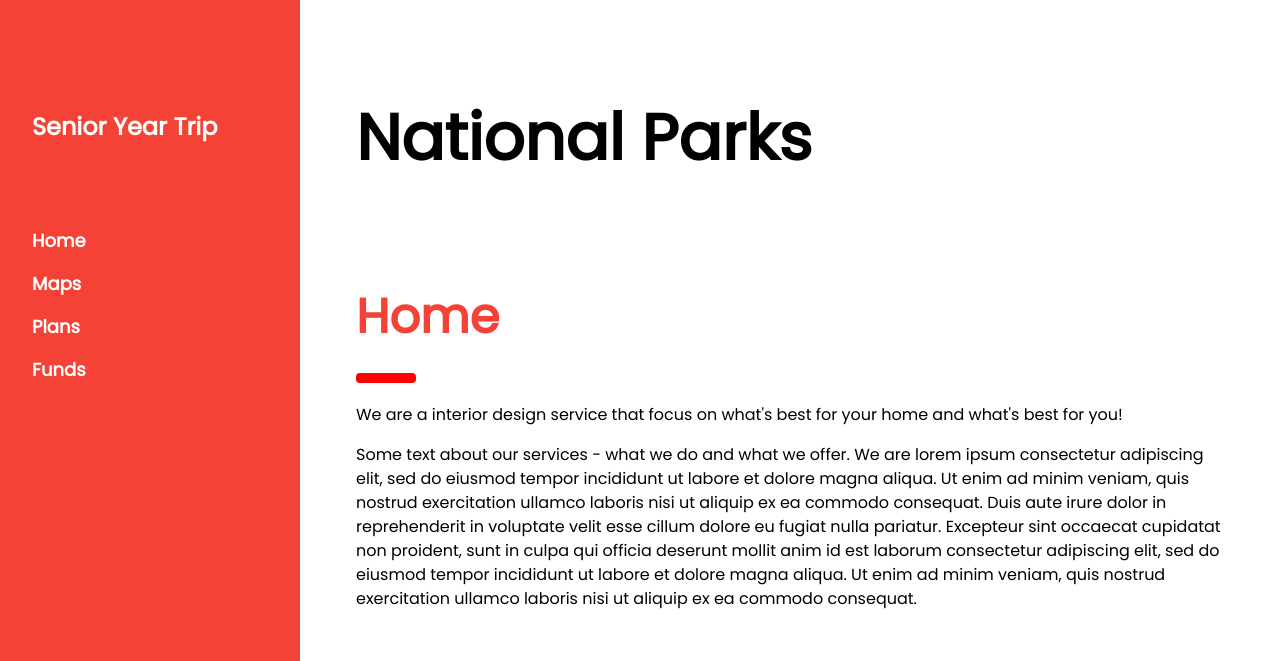
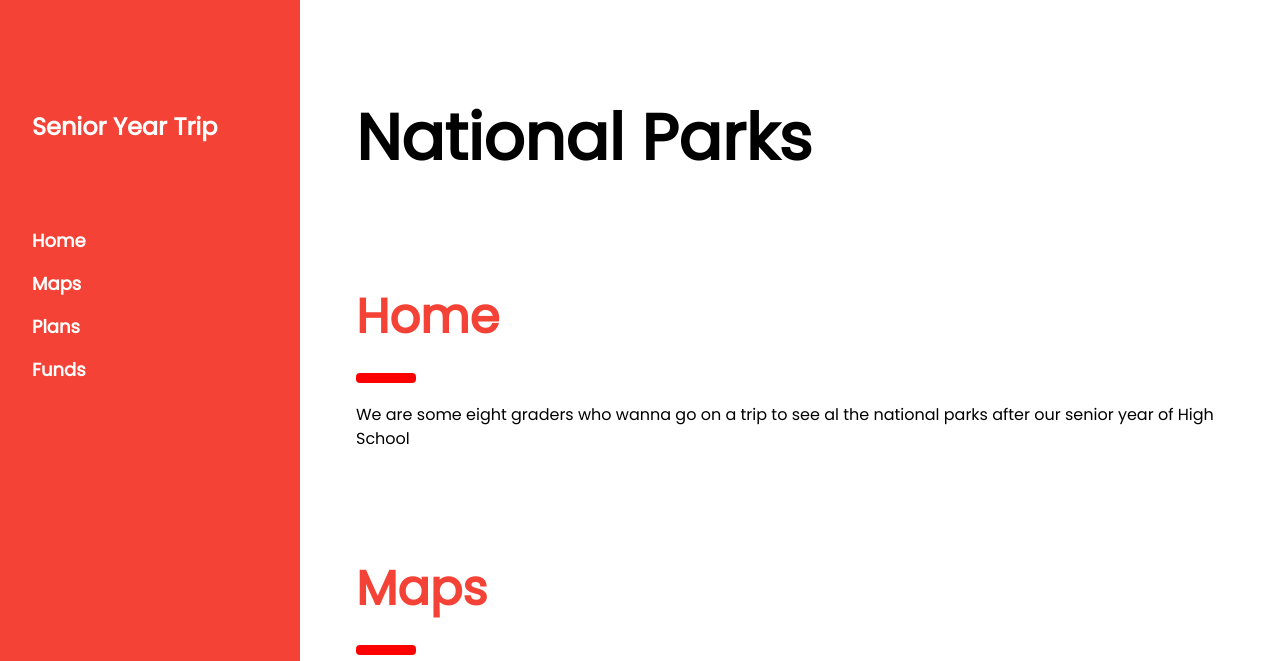
Before and after one commit to abenne62/abenne62.github.io, a plain HTML site: page 2025trip/index.html in a window 1280 px wide. Shown: the top 661 px of the page. Drawn offline with nearby package versions, Linux system fonts and the light colour scheme.

Commit message:
Update index.html

```diff
--- a/2025trip/index.html
+++ b/2025trip/index.html
@@ -51,10 +51,7 @@ body {font-size:16px;}
   <div class="w3-container" id="services" style="margin-top:75px">
     <h1 class="w3-xxxlarge w3-text-red"><b>Home</b></h1>
     <hr style="width:50px;border:5px solid red" class="w3-round">
-    <p>We are a interior design service that focus on what's best for your home and what's best for you!</p>
-    <p>Some text about our services - what we do and what we offer. We are lorem ipsum consectetur adipiscing elit, sed do eiusmod tempor incididunt ut labore et dolore magna aliqua. Ut enim ad minim veniam, quis nostrud exercitation ullamco laboris nisi ut aliquip ex ea commodo consequat. Duis aute irure
-    dolor in reprehenderit in voluptate velit esse cillum dolore eu fugiat nulla pariatur. Excepteur sint occaecat cupidatat non proident, sunt in culpa qui officia deserunt mollit anim id est laborum consectetur adipiscing elit, sed do eiusmod tempor
-    incididunt ut labore et dolore magna aliqua. Ut enim ad minim veniam, quis nostrud exercitation ullamco laboris nisi ut aliquip ex ea commodo consequat.
+    <p>We are some eight graders who wanna go on a trip to see al the national parks after our senior year of High School
     </p>
   </div>
 
```
